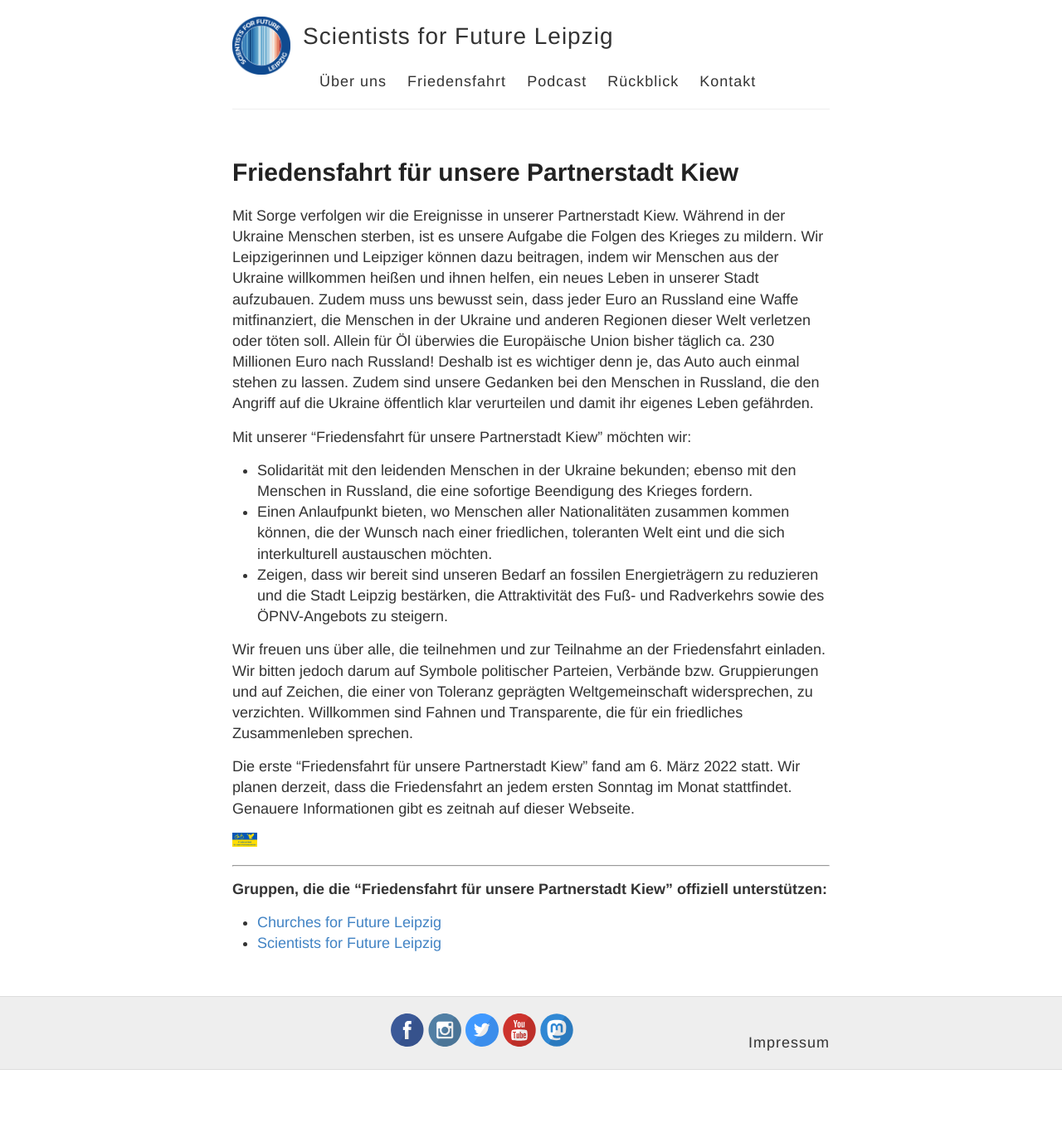
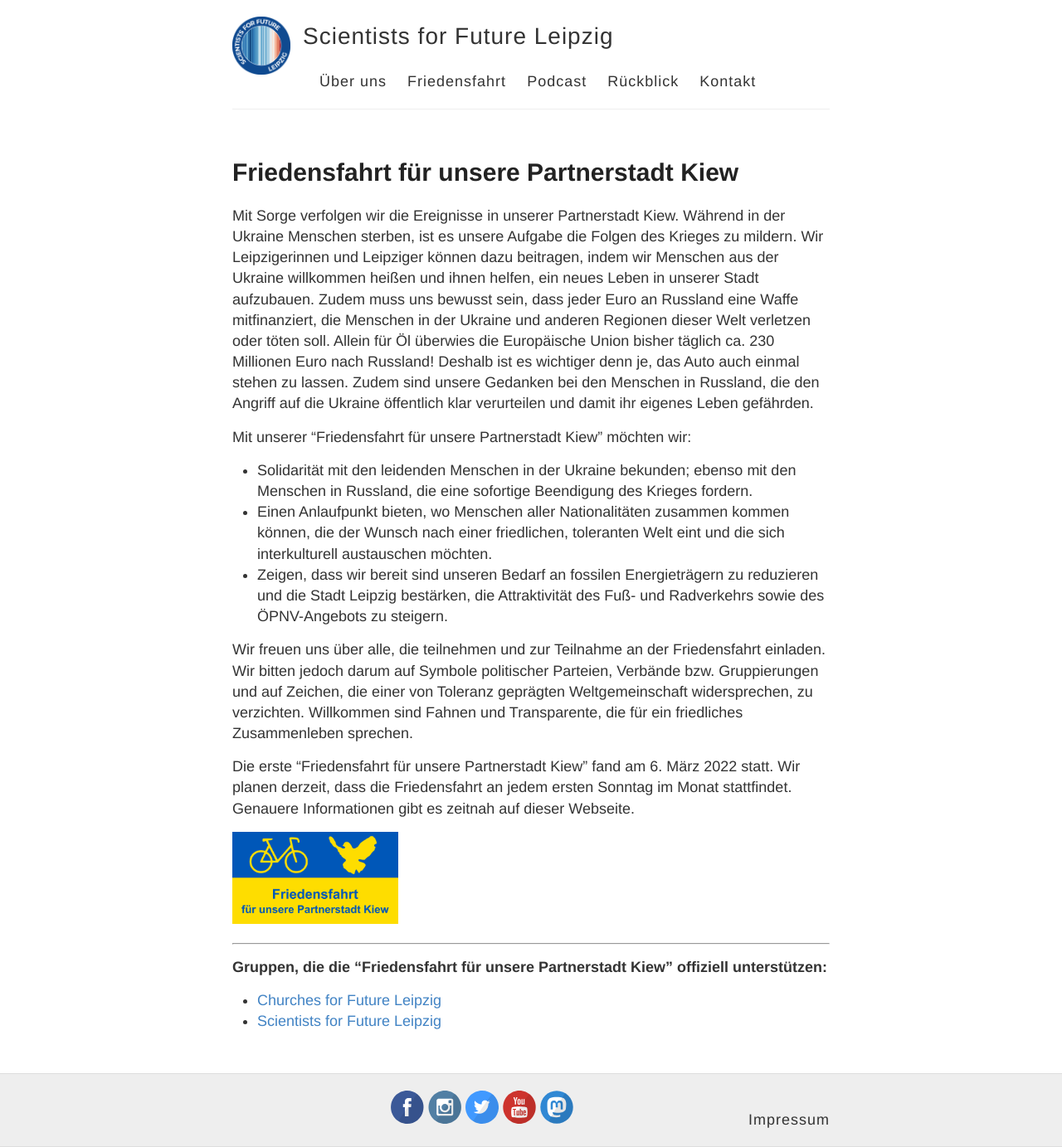
Before and after one commit to s4f-leipzig/s4f-leipzig.github.io, a Jekyll site: the page built from Friedensfahrt.md, in a window 1280 px wide. Shown: the whole page at 83% size. Built offline with Jekyll 4.4.1, drawn with Linux system fonts in a browser that asks for light colours; before the commit the page ends 1290 px from its top, so only the background shows below that.

Commit message:
Update Friedensfahrt.md

```diff
--- a/Friedensfahrt.md
+++ b/Friedensfahrt.md
@@ -24,7 +24,7 @@ Wir freuen uns über alle, die teilnehmen und zur Teilnahme an der Friedensfahrt
 
 Die erste "Friedensfahrt für unsere Partnerstadt Kiew" fand am 6. März 2022 statt. Wir planen derzeit, dass die Friedensfahrt an jedem ersten Sonntag im Monat stattfindet. Genauere Informationen gibt es zeitnah auf dieser Webseite.
 
-<img src="/images/Friedensfahrt.png" width="30">
+<img src="/images/Friedensfahrt.png" width="200">
 
 <hr>
 
```
